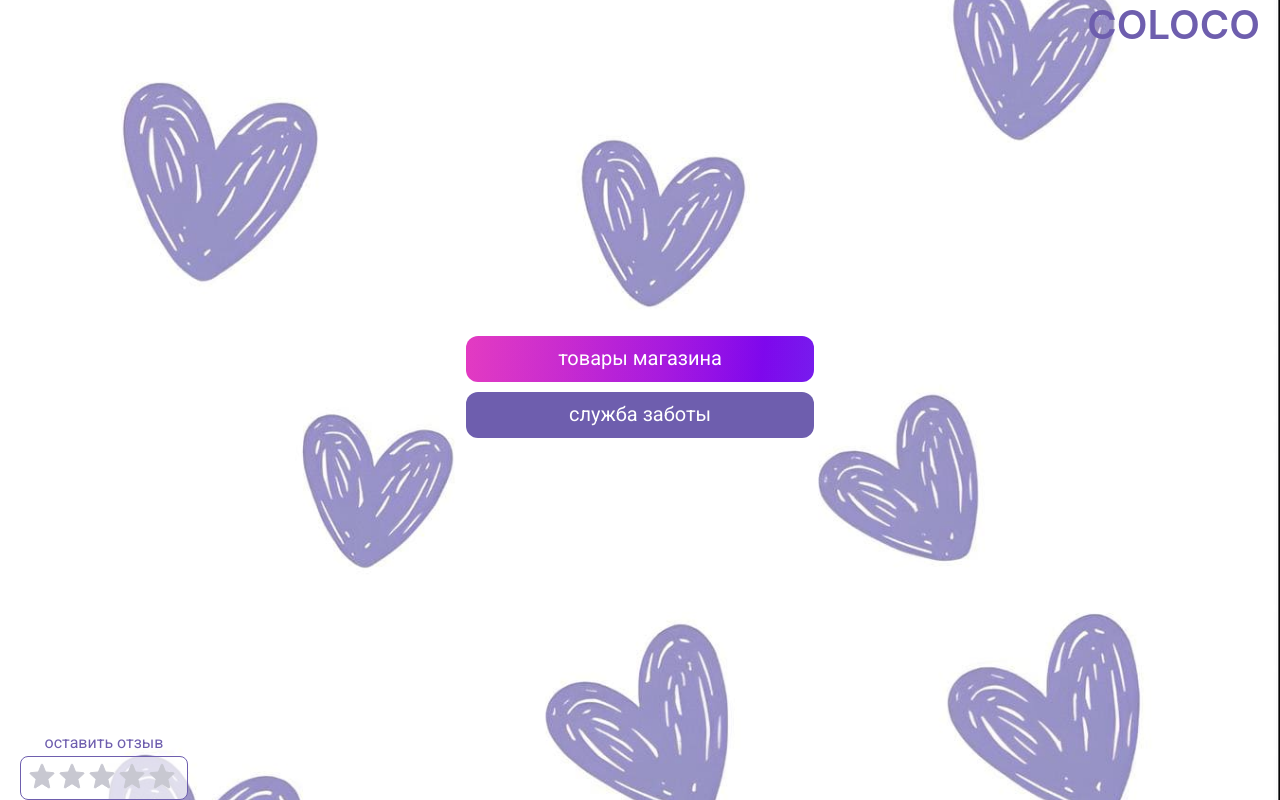
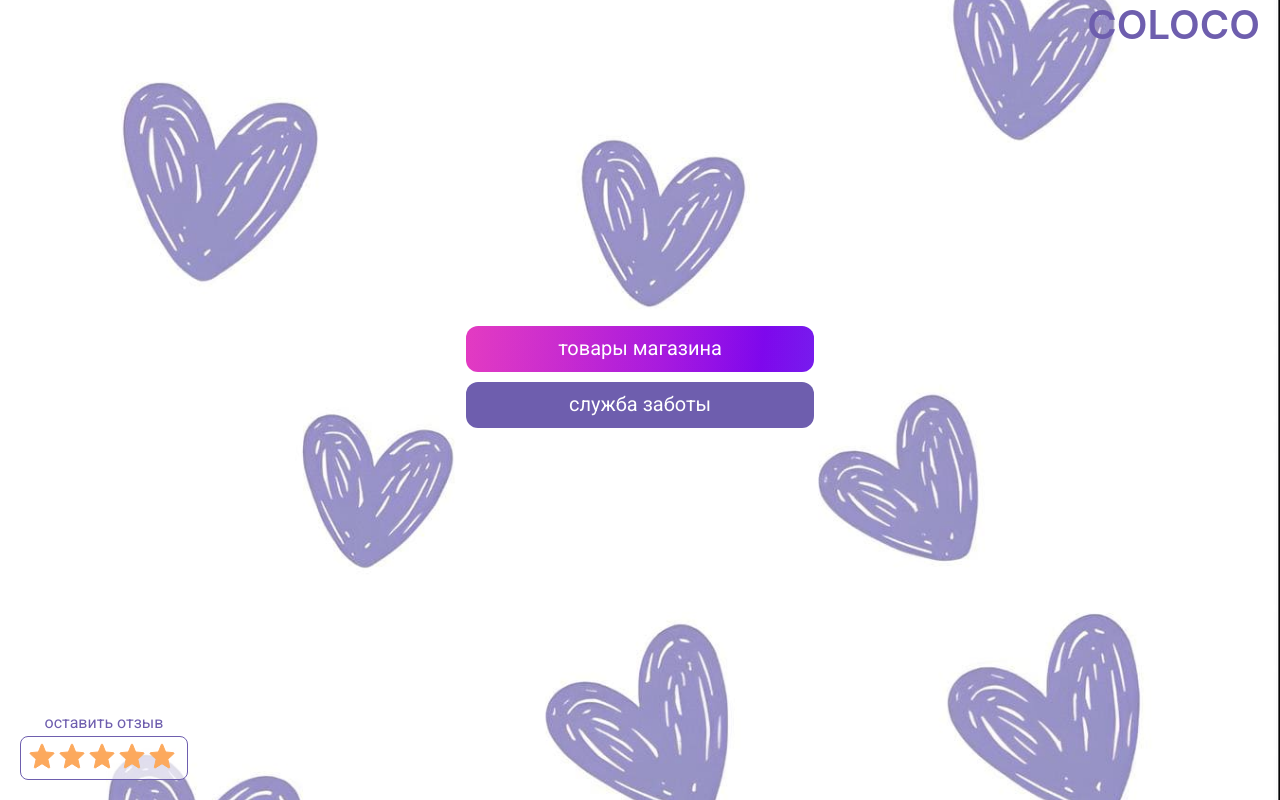
Before and after one commit to Willdberries/coloco, a React (Create React App) app: page / in a window 1280 px wide. Built offline with nearby package versions, Linux system fonts and the light colour scheme.

Commit message:
add link feedback

```diff
--- a/src/App.css
+++ b/src/App.css
@@ -62,7 +62,7 @@ a {
     align-items: center;
     display: flex;
     flex-direction: column;
-    margin: 0 20px;
+    margin: 0 0 20px 20px;
     width: fit-content;
 
 }
@@ -99,3 +99,7 @@ a {
     width: 30px;
     height: 30px;
 }
+
+.star svg path{
+    fill: #FCA95D;
+}
```
Also changed, not shown: image/star.svg.
